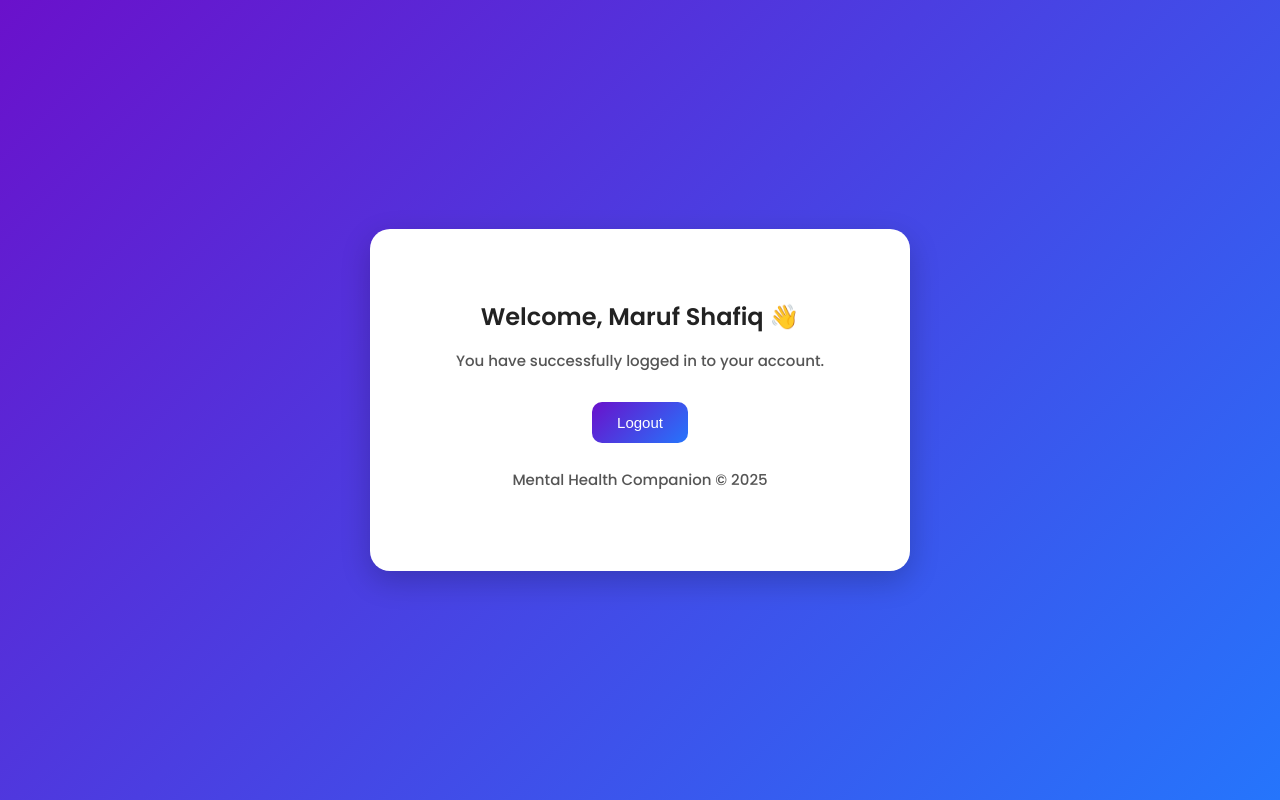
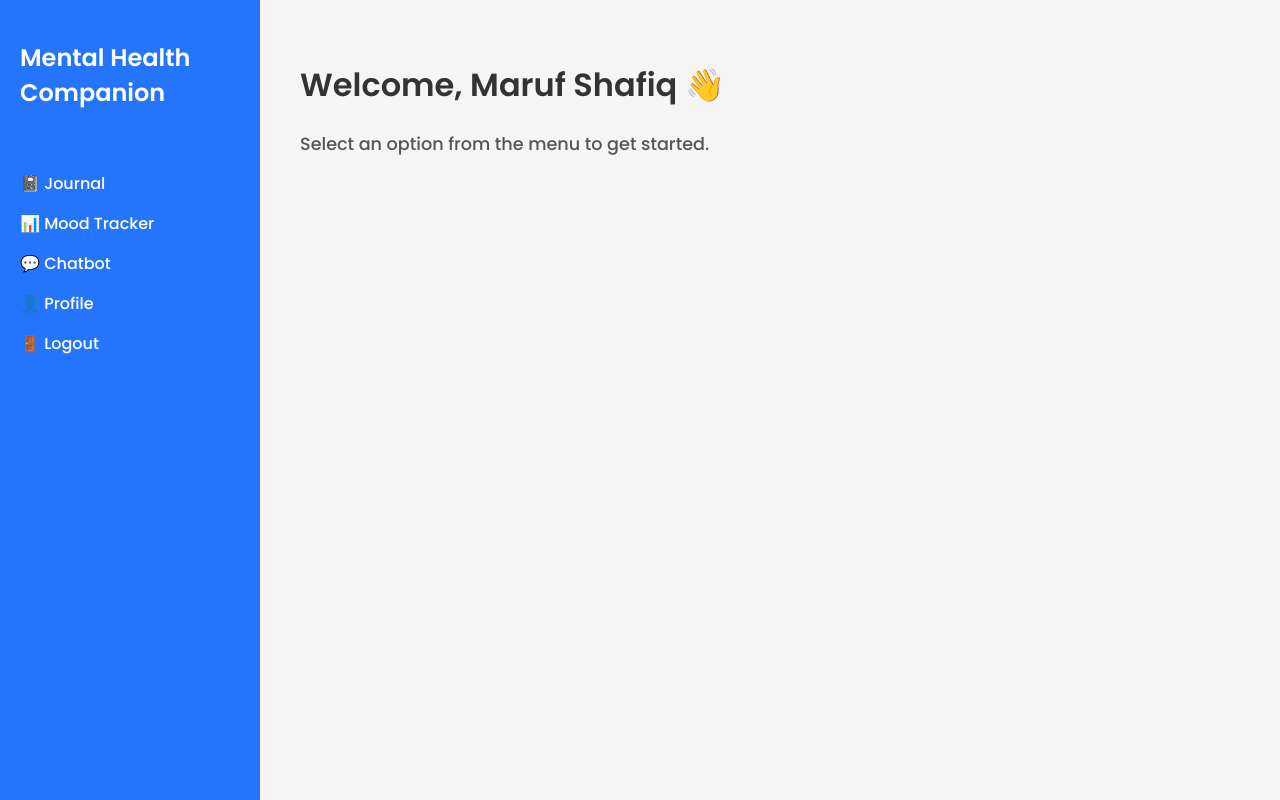
Before and after one commit to marufshafiq/Mental-Health-Companion, a PHP site: page /homepage.php in a window 1280 px wide. Run offline with PHP 8.4, Linux system fonts and the light colour scheme; a user stored in the database is signed in.

Commit message:
Dashboard added

```diff
--- /dev/null
+++ b/dashboard.css
@@ -0,0 +1,54 @@
+body {
+  margin: 0;
+  font-family: 'Poppins', sans-serif;
+  display: flex;
+  height: 100vh;
+}
+
+.sidebar {
+  width: 220px;
+  background: #2575fc;
+  color: #fff;
+  padding: 20px;
+  display: flex;
+  flex-direction: column;
+}
+
+.sidebar h2 {
+  margin-bottom: 30px;
+  font-weight: 600;
+}
+
+.sidebar ul {
+  list-style-type: none;
+  padding: 0;
+}
+
+.sidebar ul li {
+  margin: 15px 0;
+}
+
+.sidebar ul li a {
+  color: #fff;
+  text-decoration: none;
+  font-weight: 500;
+}
+
+.sidebar ul li a:hover {
+  text-decoration: underline;
+}
+
+.main-content {
+  flex: 1;
+  padding: 40px;
+  background: #f5f5f5;
+}
+
+.main-content h1 {
+  color: #333;
+}
+
+.main-content p {
+  color: #555;
+  font-size: 1.1em;
+}
--- /dev/null
+++ b/dashboard.php
@@ -0,0 +1,36 @@
+<?php
+
+if (!isset($_SESSION['username'])) {
+    header("Location: login.php");
+    exit();
+}
+
+$name = $_SESSION['name'];
+?>
+
+<!DOCTYPE html>
+<html lang="en">
+<head>
+  <meta charset="UTF-8">
+  <title>Dashboard</title>
+  <link rel="stylesheet" href="dashboard.css">
+  <link href="https://fonts.googleapis.com/css2?family=Poppins:wght@300;500;600&display=swap" rel="stylesheet">
+</head>
+<body>
+  <div class="sidebar">
+    <h2>Mental Health Companion</h2>
+    <ul>
+      <li><a href="journal.php">📓 Journal</a></li>
+      <li><a href="mood_tracker.php">📊 Mood Tracker</a></li>
+      <li><a href="chatbot.php">💬 Chatbot</a></li>
+      <li><a href="profile.php">👤 Profile</a></li>
+      <li><a href="logout.php">🚪 Logout</a></li>
+    </ul>
+  </div>
+
+  <div class="main-content">
+    <h1>Welcome, <?php echo htmlspecialchars($name); ?> 👋</h1>
+    <p>Select an option from the menu to get started.</p>
+  </div>
+</body>
+</html>
--- a/homepage.php
+++ b/homepage.php
@@ -14,17 +14,12 @@ $name = $_SESSION['name'];
 <head>
   <meta charset="UTF-8">
   <title>Home</title>
-  <link rel="stylesheet" href="homepage.css">
+  <!-- Load Dashboard CSS -->
+  <link rel="stylesheet" href="dashboard.css">
+  <link href="https://fonts.googleapis.com/css2?family=Poppins:wght@300;500;600&display=swap" rel="stylesheet">
 </head>
 <body>
-  <div class="container">
-    <h2>Welcome, <?php echo htmlspecialchars($name); ?> 👋</h2>
-    <p>You have successfully logged in to your account.</p>
-    <a href="logout.php"><button>Logout</button></a>
-
-    <footer>
-      <p>Mental Health Companion © 2025</p>
-    </footer>
-  </div>
+  <!-- Include the dashboard content -->
+  <?php include 'dashboard.php'; ?>
 </body>
 </html>
```
Also changed, not shown: signup.php (+19 -9 lines).
